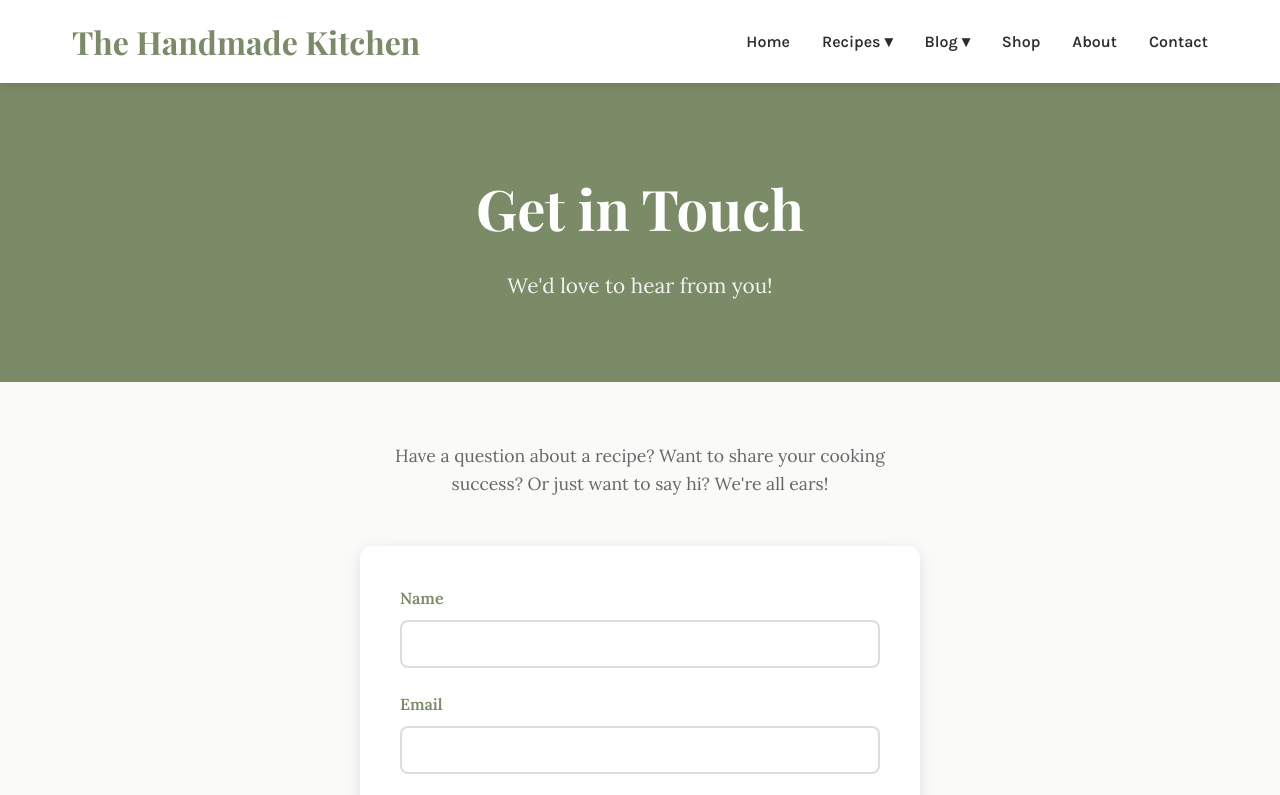
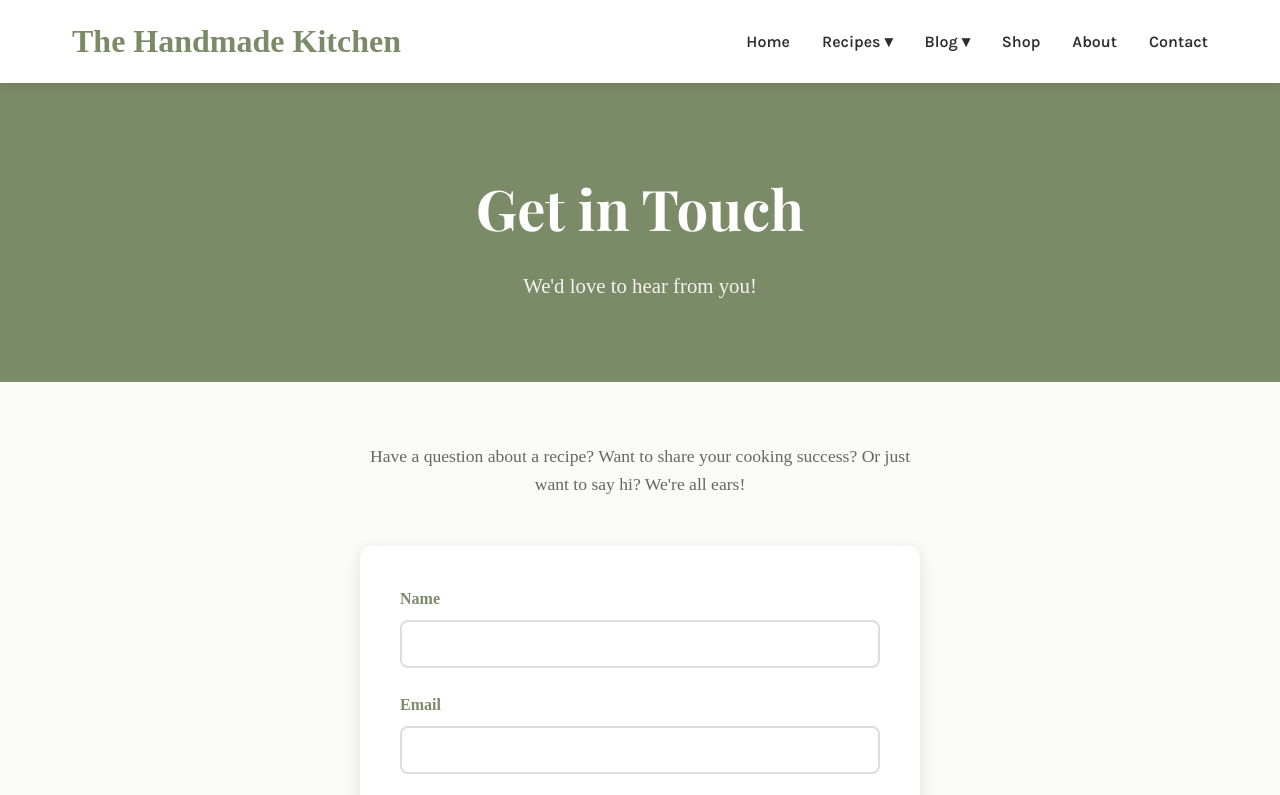
Before and after one commit to thehandmadekitchen/handmade-kitchen-website, a website: page contact.html in a window 1280 px wide. Shown: the top 795 px of the page. Drawn offline with nearby package versions, Linux system fonts and the light colour scheme.

Commit message:
Update contact.html

```diff
--- a/contact.html
+++ b/contact.html
@@ -28,7 +28,7 @@
         }
 
         body {
-            font-family: 'Lora', serif;
+            font-family: 'Merriweather', serif;
             line-height: 1.6;
             color: var(--charcoal);
             background: var(--off-white);
@@ -53,7 +53,7 @@
         }
 
         .logo {
-            font-family: 'Playfair Display', serif;
+            font-family: 'Cormorant Garamond', serif;
             font-size: 2rem;
             font-weight: 700;
             color: var(--olive);
```
